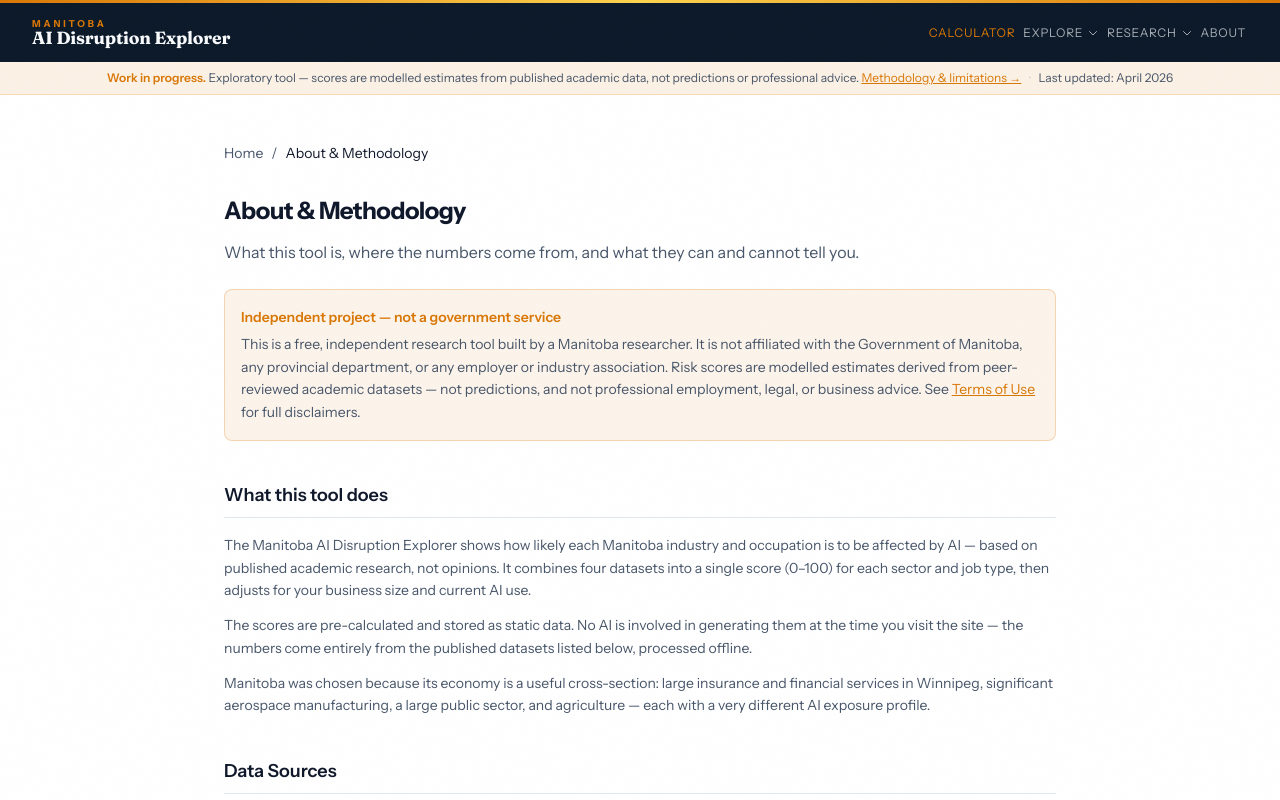
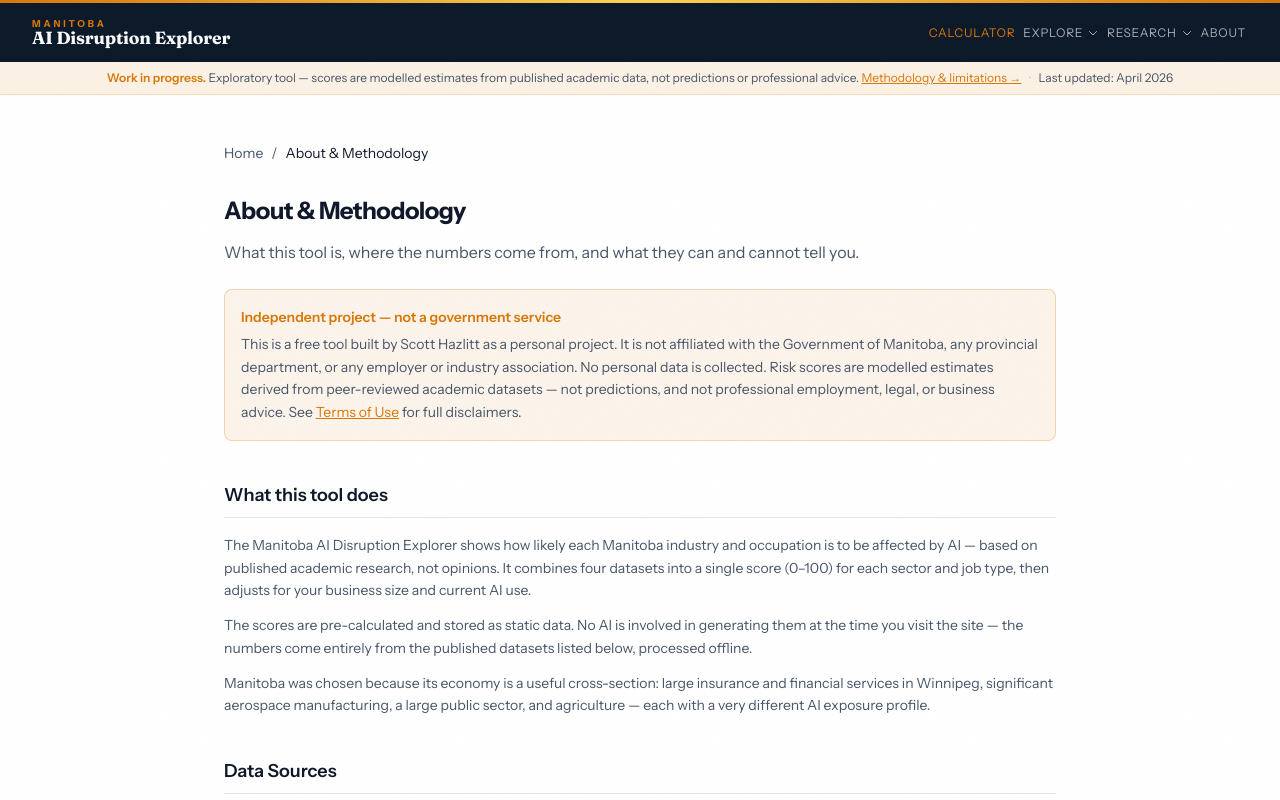
Before and after one commit to scott-cmd11/mb-ai-disruption, a Next.js app: page /about in a window 1280 px wide. Shown: the top 800 px of the page. Built offline with nearby package versions, Linux system fonts and the light colour scheme.

Commit message:
fix: replace 'Manitoba researcher/research project' with Scott Hazlitt + no data collected

```diff
--- a/src/app/about/page.tsx
+++ b/src/app/about/page.tsx
@@ -150,10 +150,11 @@ export default function AboutPage() {
           Independent project — not a government service
         </p>
         <p style={{ color: "var(--color-text-secondary)" }}>
-          This is a free, independent research tool built by a Manitoba researcher. It is not
-          affiliated with the Government of Manitoba, any provincial department, or any employer
-          or industry association. Risk scores are modelled estimates derived from peer-reviewed
-          academic datasets — not predictions, and not professional employment, legal, or business advice.
+          This is a free tool built by Scott Hazlitt as a personal project. It is not affiliated
+          with the Government of Manitoba, any provincial department, or any employer or industry
+          association. No personal data is collected. Risk scores are modelled estimates derived
+          from peer-reviewed academic datasets — not predictions, and not professional employment,
+          legal, or business advice.
           See{" "}
           <a href="/terms" className="underline" style={{ color: "var(--color-gold)" }}>
             Terms of Use
--- a/src/app/opengraph-image.tsx
+++ b/src/app/opengraph-image.tsx
@@ -105,7 +105,7 @@ export default function OgImage() {
               borderRadius: 4,
             }}
           >
-            Exploratory research tool
+            Free tool · no data collected
           </span>
         </div>
       </div>
--- a/src/app/page.tsx
+++ b/src/app/page.tsx
@@ -328,17 +328,17 @@ export default function HomePage() {
                   className="text-sm leading-relaxed"
                   style={{ color: "var(--color-text-secondary)" }}
                 >
-                  A free, independent research tool that shows how likely each Manitoba industry
-                  and occupation is to be disrupted by AI — based on published academic datasets,
-                  not opinions. Answer 6 questions about your business to get a personalised score.
+                  A free tool that shows how likely each Manitoba industry and occupation is to be
+                  disrupted by AI — based on published academic datasets, not opinions. Answer 6
+                  questions about your business to get a personalised score. No data is collected.
                 </p>
                 <p
                   className="text-sm leading-relaxed"
                   style={{ color: "var(--color-text-tertiary)" }}
                 >
                   <strong style={{ color: "var(--color-text-secondary)" }}>This is not a government service.</strong>{" "}
-                  It is an independent project by a Manitoba researcher. Scores are modelled
-                  estimates — not predictions, and not professional advice.
+                  Built by Scott Hazlitt as a personal project. Scores are modelled estimates —
+                  not predictions, and not professional advice.
                 </p>
               </div>
             </div>
--- a/src/app/terms/page.tsx
+++ b/src/app/terms/page.tsx
@@ -28,11 +28,11 @@ export default function TermsPage() {
 
         {/* Important notice box */}
         <div className="p-4 rounded-lg" style={{ background: "rgba(217, 119, 6, 0.08)", border: "1px solid rgba(217, 119, 6, 0.3)" }}>
-          <p className="font-semibold mb-1" style={{ color: "var(--color-gold)" }}>Exploratory research tool</p>
+          <p className="font-semibold mb-1" style={{ color: "var(--color-gold)" }}>Independent personal project</p>
           <p className="text-xs leading-relaxed" style={{ color: "var(--color-text-secondary)" }}>
-            This Site is an <strong>independent, exploratory research project</strong>. It is not affiliated with the Government
-            of Manitoba, any federal department, Statistics Canada, or any employer or industry association. Scores are
-            modelled estimates — not predictions, guarantees, or professional advice of any kind.
+            This Site is a free tool built by Scott Hazlitt as a personal project. It is not affiliated with the Government
+            of Manitoba, any federal department, Statistics Canada, or any employer or industry association. No personal
+            data is collected. Scores are modelled estimates — not predictions, guarantees, or professional advice of any kind.
           </p>
         </div>
 
```
